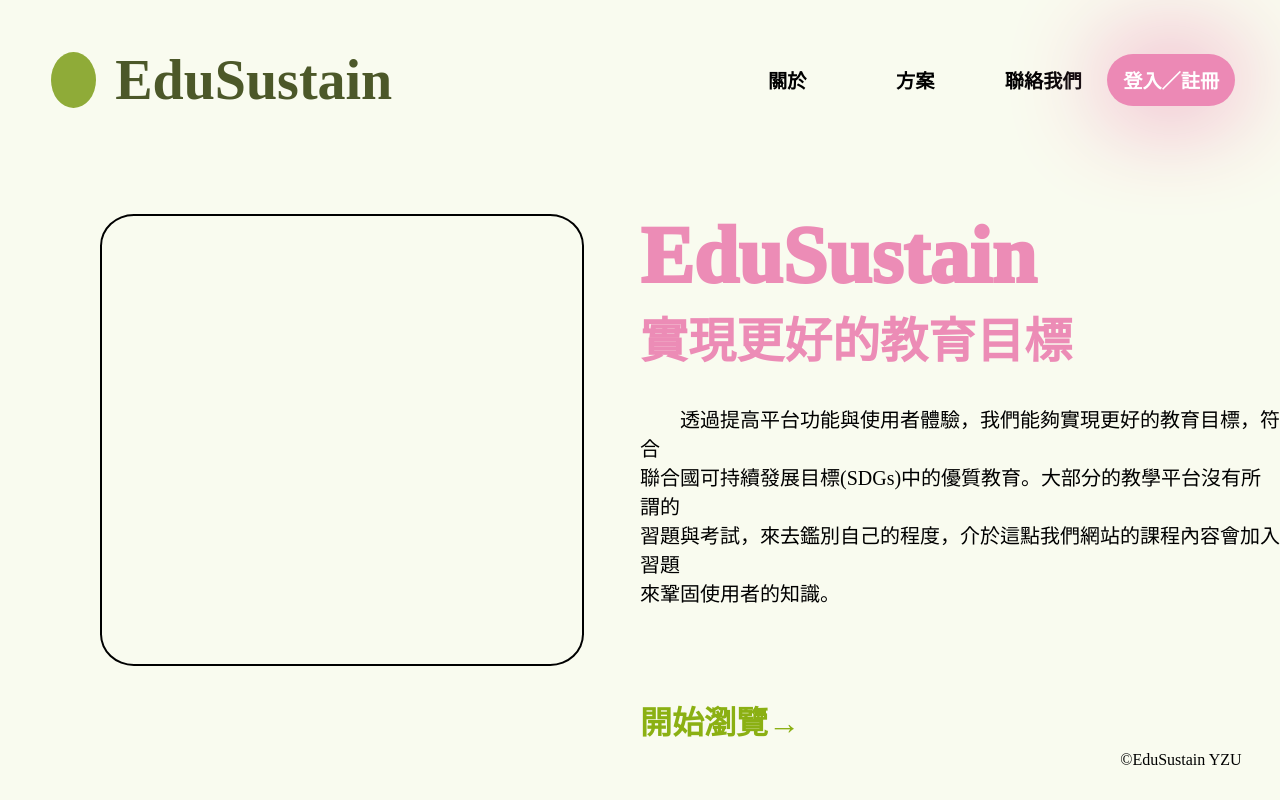
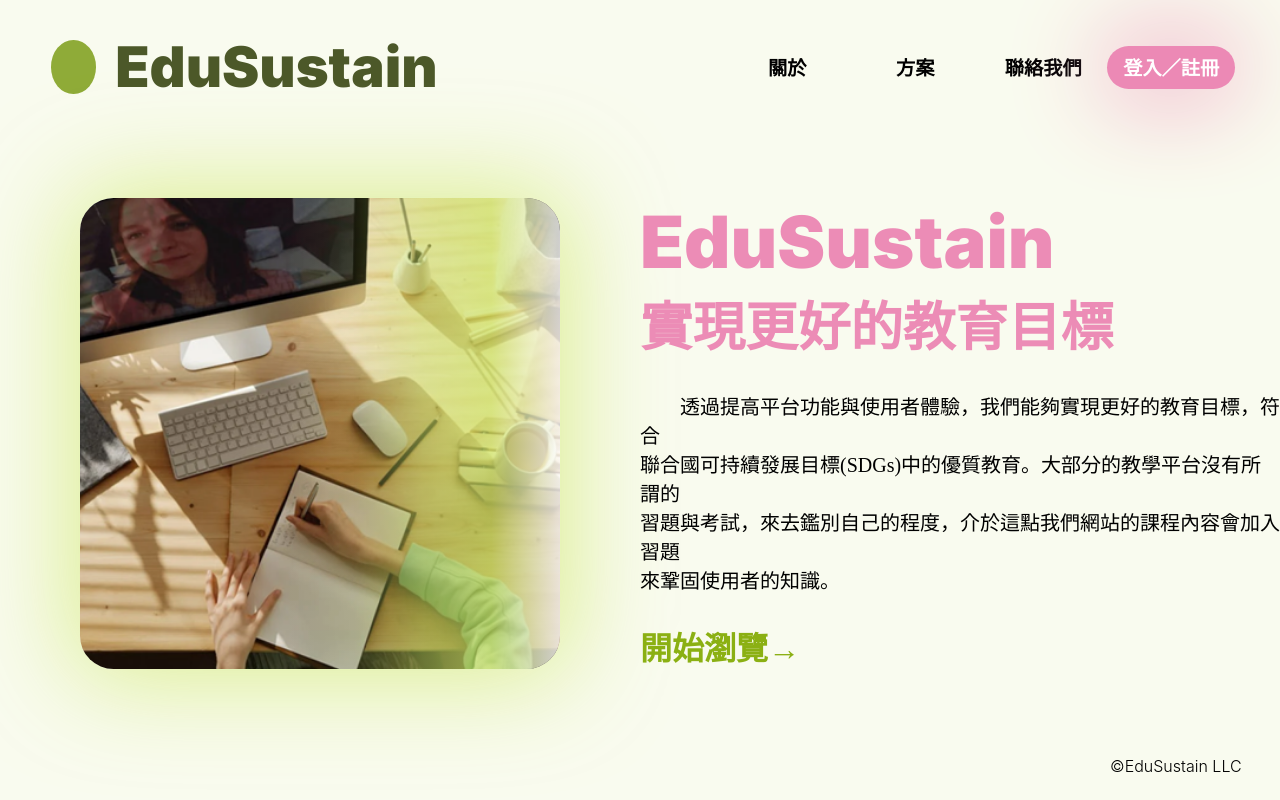
Before and after one commit to yuskun/PHPproject, a PHP site: page /html/fontpage.html in a window 1280 px wide. Run offline with PHP 8.4, Linux system fonts and the light colour scheme; some web fonts are replaced.

Commit message:
php project

```diff
--- /dev/null
+++ b/Font/inter.css
@@ -0,0 +1,57 @@
+/* Variable fonts usage:
+:root { font-family: "Inter", sans-serif; }
+@supports (font-variation-settings: normal) {
+  :root { font-family: "InterVariable", sans-serif; font-optical-sizing: auto; }
+} */
+@font-face {
+  font-family: InterVariable;
+  font-style: normal;
+  font-weight: 100 900;
+  font-display: swap;
+  src: url("InterVariable.woff2") format("woff2");
+}
+@font-face {
+  font-family: InterVariable;
+  font-style: italic;
+  font-weight: 100 900;
+  font-display: swap;
+  src: url("InterVariable-Italic.woff2") format("woff2");
+}
+
+/* static fonts */
+@font-face { font-family: "Inter"; font-style: normal; font-weight: 100; font-display: swap; src: url("Inter-Thin.woff2") format("woff2"); }
+@font-face { font-family: "Inter"; font-style: italic; font-weight: 100; font-display: swap; src: url("Inter-ThinItalic.woff2") format("woff2"); }
+@font-face { font-family: "Inter"; font-style: normal; font-weight: 200; font-display: swap; src: url("Inter-ExtraLight.woff2") format("woff2"); }
+@font-face { font-family: "Inter"; font-style: italic; font-weight: 200; font-display: swap; src: url("Inter-ExtraLightItalic.woff2") format("woff2"); }
+@font-face { font-family: "Inter"; font-style: normal; font-weight: 300; font-display: swap; src: url("Inter-Light.woff2") format("woff2"); }
+@font-face { font-family: "Inter"; font-style: italic; font-weight: 300; font-display: swap; src: url("Inter-LightItalic.woff2") format("woff2"); }
+@font-face { font-family: "Inter"; font-style: normal; font-weight: 400; font-display: swap; src: url("Inter-Regular.woff2") format("woff2"); }
+@font-face { font-family: "Inter"; font-style: italic; font-weight: 400; font-display: swap; src: url("Inter-Italic.woff2") format("woff2"); }
+@font-face { font-family: "Inter"; font-style: normal; font-weight: 500; font-display: swap; src: url("Inter-Medium.woff2") format("woff2"); }
+@font-face { font-family: "Inter"; font-style: italic; font-weight: 500; font-display: swap; src: url("Inter-MediumItalic.woff2") format("woff2"); }
+@font-face { font-family: "Inter"; font-style: normal; font-weight: 600; font-display: swap; src: url("Inter-SemiBold.woff2") format("woff2"); }
+@font-face { font-family: "Inter"; font-style: italic; font-weight: 600; font-display: swap; src: url("Inter-SemiBoldItalic.woff2") format("woff2"); }
+@font-face { font-family: "Inter"; font-style: normal; font-weight: 700; font-display: swap; src: url("Inter-Bold.woff2") format("woff2"); }
+@font-face { font-family: "Inter"; font-style: italic; font-weight: 700; font-display: swap; src: url("Inter-BoldItalic.woff2") format("woff2"); }
+@font-face { font-family: "Inter"; font-style: normal; font-weight: 800; font-display: swap; src: url("Inter-ExtraBold.woff2") format("woff2"); }
+@font-face { font-family: "Inter"; font-style: italic; font-weight: 800; font-display: swap; src: url("Inter-ExtraBoldItalic.woff2") format("woff2"); }
+@font-face { font-family: "Inter"; font-style: normal; font-weight: 900; font-display: swap; src: url("Inter-Black.woff2") format("woff2"); }
+@font-face { font-family: "Inter"; font-style: italic; font-weight: 900; font-display: swap; src: url("Inter-BlackItalic.woff2") format("woff2"); }
+@font-face { font-family: "InterDisplay"; font-style: normal; font-weight: 100; font-display: swap; src: url("InterDisplay-Thin.woff2") format("woff2"); }
+@font-face { font-family: "InterDisplay"; font-style: italic; font-weight: 100; font-display: swap; src: url("InterDisplay-ThinItalic.woff2") format("woff2"); }
+@font-face { font-family: "InterDisplay"; font-style: normal; font-weight: 200; font-display: swap; src: url("InterDisplay-ExtraLight.woff2") format("woff2"); }
+@font-face { font-family: "InterDisplay"; font-style: italic; font-weight: 200; font-display: swap; src: url("InterDisplay-ExtraLightItalic.woff2") format("woff2"); }
+@font-face { font-family: "InterDisplay"; font-style: normal; font-weight: 300; font-display: swap; src: url("InterDisplay-Light.woff2") format("woff2"); }
+@font-face { font-family: "InterDisplay"; font-style: italic; font-weight: 300; font-display: swap; src: url("InterDisplay-LightItalic.woff2") format("woff2"); }
+@font-face { font-family: "InterDisplay"; font-style: normal; font-weight: 400; font-display: swap; src: url("InterDisplay-Regular.woff2") format("woff2"); }
+@font-face { font-family: "InterDisplay"; font-style: italic; font-weight: 400; font-display: swap; src: url("InterDisplay-Italic.woff2") format("woff2"); }
+@font-face { font-family: "InterDisplay"; font-style: normal; font-weight: 500; font-display: swap; src: url("InterDisplay-Medium.woff2") format("woff2"); }
+@font-face { font-family: "InterDisplay"; font-style: italic; font-weight: 500; font-display: swap; src: url("InterDisplay-MediumItalic.woff2") format("woff2"); }
+@font-face { font-family: "InterDisplay"; font-style: normal; font-weight: 600; font-display: swap; src: url("InterDisplay-SemiBold.woff2") format("woff2"); }
+@font-face { font-family: "InterDisplay"; font-style: italic; font-weight: 600; font-display: swap; src: url("InterDisplay-SemiBoldItalic.woff2") format("woff2"); }
+@font-face { font-family: "InterDisplay"; font-style: normal; font-weight: 700; font-display: swap; src: url("InterDisplay-Bold.woff2") format("woff2"); }
+@font-face { font-family: "InterDisplay"; font-style: italic; font-weight: 700; font-display: swap; src: url("InterDisplay-BoldItalic.woff2") format("woff2"); }
+@font-face { font-family: "InterDisplay"; font-style: normal; font-weight: 800; font-display: swap; src: url("InterDisplay-ExtraBold.woff2") format("woff2"); }
+@font-face { font-family: "InterDisplay"; font-style: italic; font-weight: 800; font-display: swap; src: url("InterDisplay-ExtraBoldItalic.woff2") format("woff2"); }
+@font-face { font-family: "InterDisplay"; font-style: normal; font-weight: 900; font-display: swap; src: url("InterDisplay-Black.woff2") format("woff2"); }
+@font-face { font-family: "InterDisplay"; font-style: italic; font-weight: 900; font-display: swap; src: url("InterDisplay-BlackItalic.woff2") format("woff2"); }
--- a/css/fontpage.css
+++ b/css/fontpage.css
@@ -30,7 +30,7 @@ html,body{
 }
 .icon{
     margin-left:8% ;
-    height: 35%;
+    height: 40%;
     width: 7%;
     border-radius: 50%;
     background-color:rgb(143, 171, 56);
@@ -39,7 +39,7 @@ html,body{
 .LOGOtext{
     margin-left:3% ;
     font-size:7vh;
-    font-weight: bolder;
+    font-weight: 1000;
     color: rgb(76, 88, 41);
 
 }
@@ -85,6 +85,7 @@ html,body{
     cursor: pointer;
 }
 .content{
+    margin: 5% 0 5% 0;
     width: 100%;
     height: 70%;
     display: flex;
@@ -100,35 +101,58 @@ html,body{
 
 }
 .picture{
-    border: 2px solid black;
-    height: 80%;
+    height: 100%;
     width: 75%;
     border-radius: 7%;
-    margin-left:7%;
+    background-image: url(../image/圖片1.png);
+    box-shadow: 0 0 100px 10px rgba(207,232,104,0.7);
+    background-position: center;
+    background-size: cover;
+    background-repeat: no-repeat;
+}
+.mask{
+
+    width: 100%;
+    height: 100%;
+    background: linear-gradient(to left ,rgba(255,255,255,0.8),rgba(207,232,104,0.7),rgba(207,232,104,0.5),rgba(207,232,104,0.1),rgba(207,232,104,0.0),rgba(207,232,104,0),rgba(207,232,104,0),rgba(207,232,104,0));
+    border-radius: 7%;
 }
 .intro{
     width: 50%;
     height: 100%;
     display: flex;
     flex-direction: column;
+    justify-content: space-between;
 
 }
 .title{
-    font-size: 10vh;
+    font-size: 9vh;
     font-weight: 1000;
     color: rgb(236,140,182);
-    margin-top: 8%;
+
 
 
 }
+.titleChinese{
+    font-family: "Noto Sans TC", sans-serif;
+    font-optical-sizing: auto;
+    font-weight: 800;
+    font-style: normal;
+    font-size: 73%;
+    margin: 0;
+    padding: 0;
+}
+.titleEnglish{
+    font-family: "Inter", sans-serif;
+    font-weight: 1000;
+
+}
 .text{
-    margin-top: 5%;
     font-size: 2.5vh;
 
 }
 .button{
     position: relative;
-    margin-top: 14%;
     font-size: 4vh;
     font-weight: bold;
     color: rgb(139,176,19);
@@ -150,6 +174,12 @@ html,body{
 
 }
 .detail{
+    font-family: "Inter", sans-serif;
+  font-optical-sizing: auto;
+  font-weight: 300;
+  font-style: normal;
+  font-variation-settings:
+    "slnt" 0;
     margin-right: 3%;
 
 
--- a/html/fontpage.html
+++ b/html/fontpage.html
@@ -1,18 +1,27 @@
 <!DOCTYPE html>
 <html lang="en">
+
 <head>
     <meta charset="UTF-8">
     <meta name="viewport" content="width=device-width, initial-scale=1.0">
+    <link rel="preconnect" href="https://fonts.googleapis.com">
+    <link rel="preconnect" href="https://fonts.gstatic.com" crossorigin>
+    <link href="https://fonts.googleapis.com/css2?family=Noto+Sans+TC:wght@100..900&display=swap" rel="stylesheet">
+    <link rel="preconnect" href="https://fonts.googleapis.com">
+    <link rel="preconnect" href="https://fonts.gstatic.com" crossorigin>
+    <link href="https://fonts.googleapis.com/css2?family=Inter:wght@100..900&family=Noto+Sans+TC:wght@900&display=swap" rel="stylesheet">
+    <link rel="stylesheet" href="../Font/inter.css">
     <link rel="stylesheet" href="../css/fontpage.css">
     <script src="../js/fontpage.js"></script>
     <title>首頁</title>
 </head>
+
 <body>
     <div class="container">
         <div class="nav">
             <div class="LOGO">
                 <div class="icon"></div>
-                <div class="LOGOtext">EduSustain</div>
+                <div class="LOGOtext titleEnglish">EduSustain</div>
             </div>
             <div class="navitem">
                 <div class="Login">登入／註冊</div>
@@ -23,17 +32,23 @@
         </div>
         <div class="content">
             <div class="image">
-                <div class="picture"></div>
+                <div class="picture">
+                    <div class="mask"></div>
+                </div>
             </div>
             <div class="intro">
-                <div class="title">EduSustain<p style="font-size: 60%; margin: 0;padding: 0;" >實現更好的教育目標</p></div>
-                <div class="text">&#8195;&#8195;透過提高平台功能與使用者體驗，我們能夠實現更好的教育目標，符合<br>聯合國可持續發展目標(SDGs)中的優質教育。大部分的教學平台沒有所謂的<br>習題與考試，來去鑑別自己的程度，介於這點我們網站的課程內容會加入習題<br>來鞏固使用者的知識。</div>
+                <div class="title titleEnglish">EduSustain<p class="titleChinese">實現更好的教育目標</p>
+                </div>
+                <div class="text">
+                    &#8195;&#8195;透過提高平台功能與使用者體驗，我們能夠實現更好的教育目標，符合<br>聯合國可持續發展目標(SDGs)中的優質教育。大部分的教學平台沒有所謂的<br>習題與考試，來去鑑別自己的程度，介於這點我們網站的課程內容會加入習題<br>來鞏固使用者的知識。
+                </div>
                 <div class="button">開始瀏覽&#8594;</div>
             </div>
         </div>
         <div class="footer">
-            <div class="detail">©EduSustain YZU</div>
+            <div class="detail">©EduSustain LLC</div>
         </div>
     </div>
 </body>
+
 </html>
```
Also changed, not shown: html/footer.html (added, +12 -0 lines), html/nav.html (added, +12 -0 lines), image/圖片1.png (added), 螢幕擷取畫面 2024-05-01 110526.png (added).
